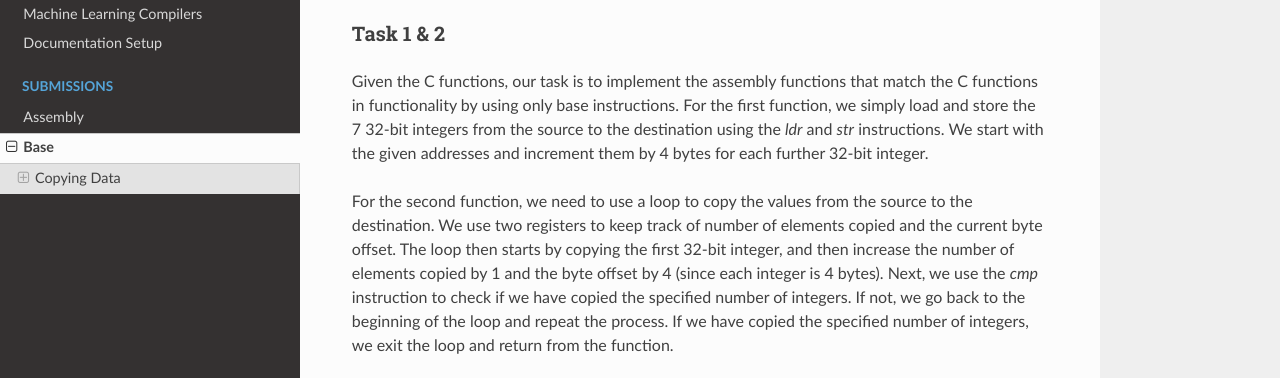
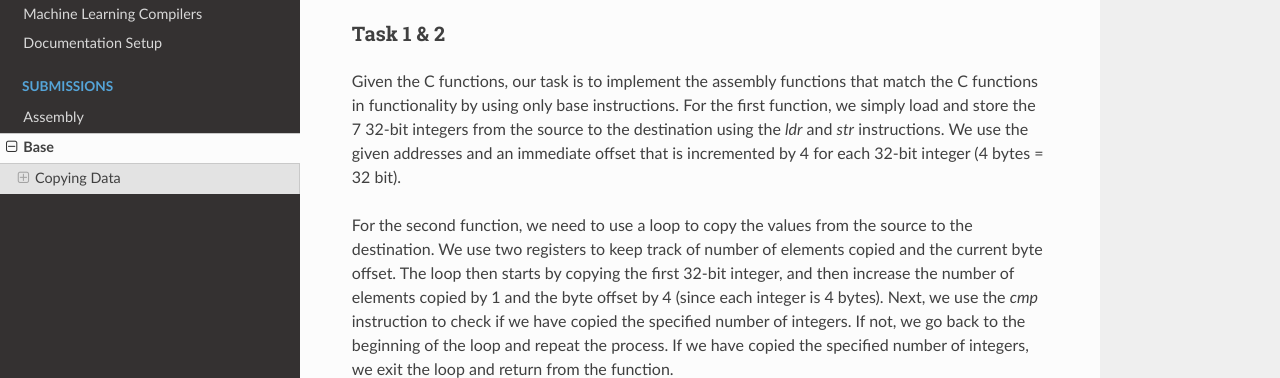
Before and after one commit to xLPMG/machine-learning-compilers, a Sphinx documentation site: the page built from docs/source/submissions/02_base.rst, in a window 1280 px wide and 900 px high, scrolled down 374 px, cut to the strip 138-516 px from the top of the window. Built offline with Sphinx 7.4.7 and the Read the Docs theme 3.1.0, drawn with Linux system fonts in a browser that asks for light colours.

```diff
--- a/docs/source/submissions/02_base.rst
+++ b/docs/source/submissions/02_base.rst
@@ -16,7 +16,7 @@
 Task 1 & 2
 ^^^^^^^^^^^^
 
-Given the C functions, our task is to implement the assembly functions that match the C functions in functionality by using only base instructions. For the first function, we simply load and store the 7 32-bit integers from the source to the destination using the `ldr` and `str` instructions. We start with the given addresses and increment them by 4 bytes for each further 32-bit integer.
+Given the C functions, our task is to implement the assembly functions that match the C functions in functionality by using only base instructions. For the first function, we simply load and store the 7 32-bit integers from the source to the destination using the `ldr` and `str` instructions. We use the given addresses and an immediate offset that is incremented by 4 for each 32-bit integer (4 bytes = 32 bit).
 
 For the second function, we need to use a loop to copy the values from the source to the destination. We use two registers to keep track of number of elements copied and the current byte offset. The loop then starts by copying the first 32-bit integer, and then increase the number of elements copied by 1 and the byte offset by 4 (since each integer is 4 bytes). Next, we use the `cmp` instruction to check if we have copied the specified number of integers. If not, we go back to the beginning of the loop and repeat the process. If we have copied the specified number of integers, we exit the loop and return from the function.
 
```
